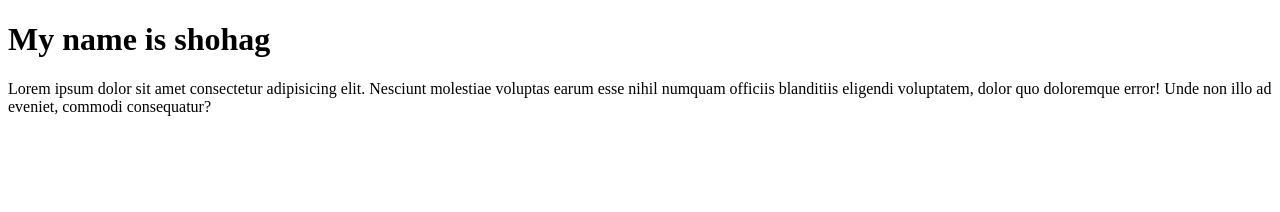
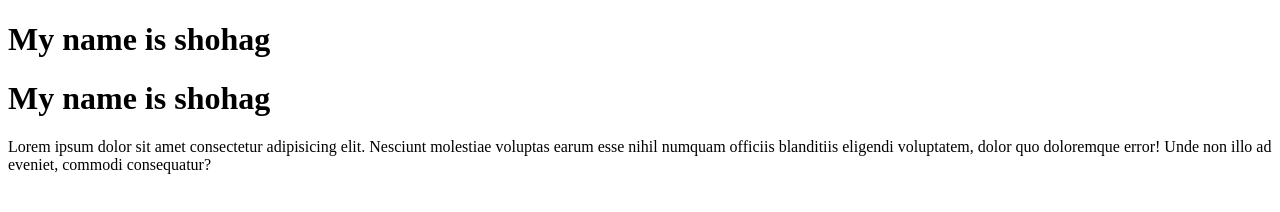
Before and after one commit to shohag390/html-tag, a plain HTML site: page index.html in a window 1280 px wide. Drawn offline with Linux system fonts and the light colour scheme.

Commit message:
last commit

```diff
--- a/index.html
+++ b/index.html
@@ -7,6 +7,7 @@
 </head>
 <body>
     <h1>My name is shohag</h1>
+    <h1>My name is shohag</h1>
     <p>Lorem ipsum dolor sit amet consectetur adipisicing elit. Nesciunt molestiae voluptas earum esse nihil numquam officiis blanditiis eligendi voluptatem, dolor quo doloremque error! Unde non illo ad eveniet, commodi consequatur?</p>
 </body>
 </html>
```
